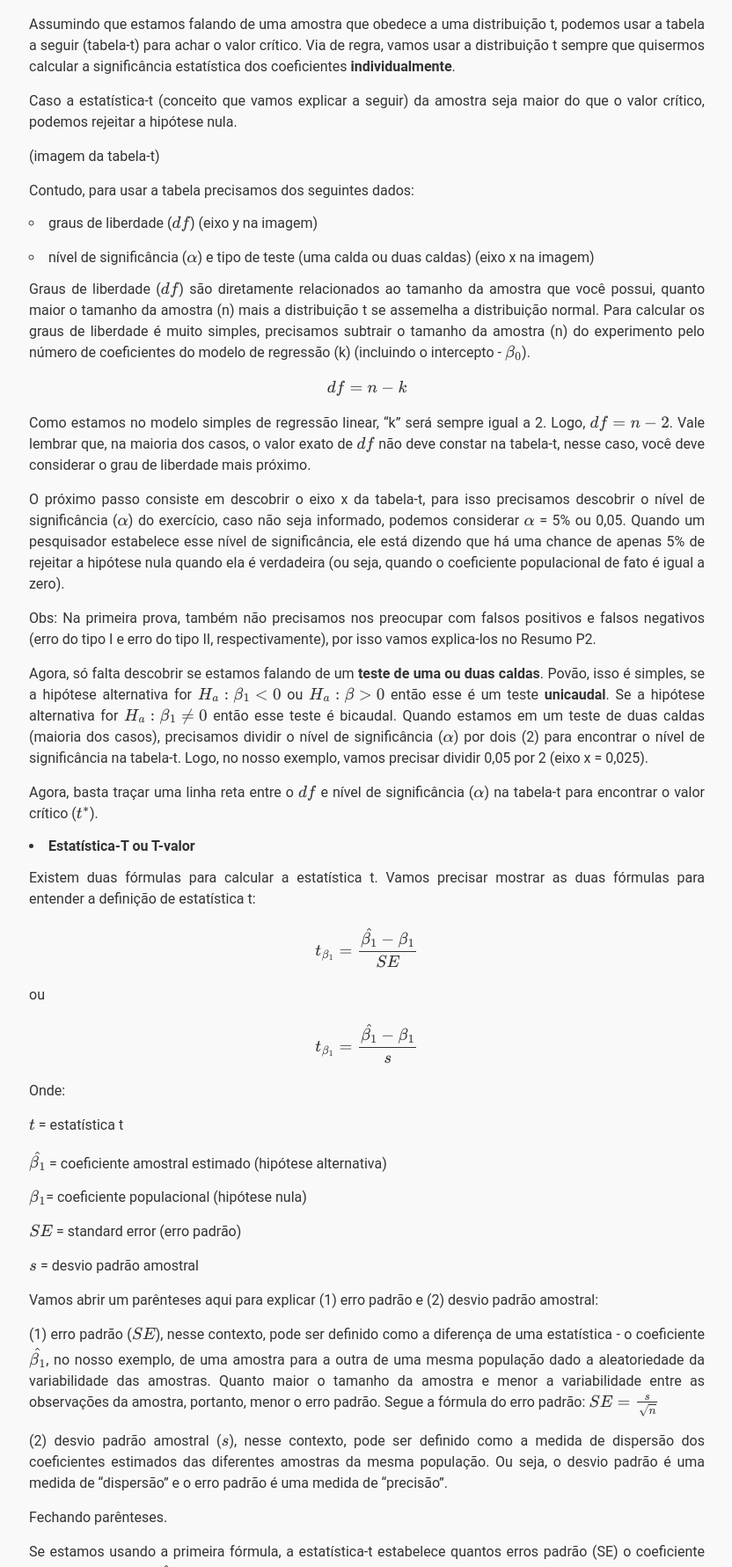
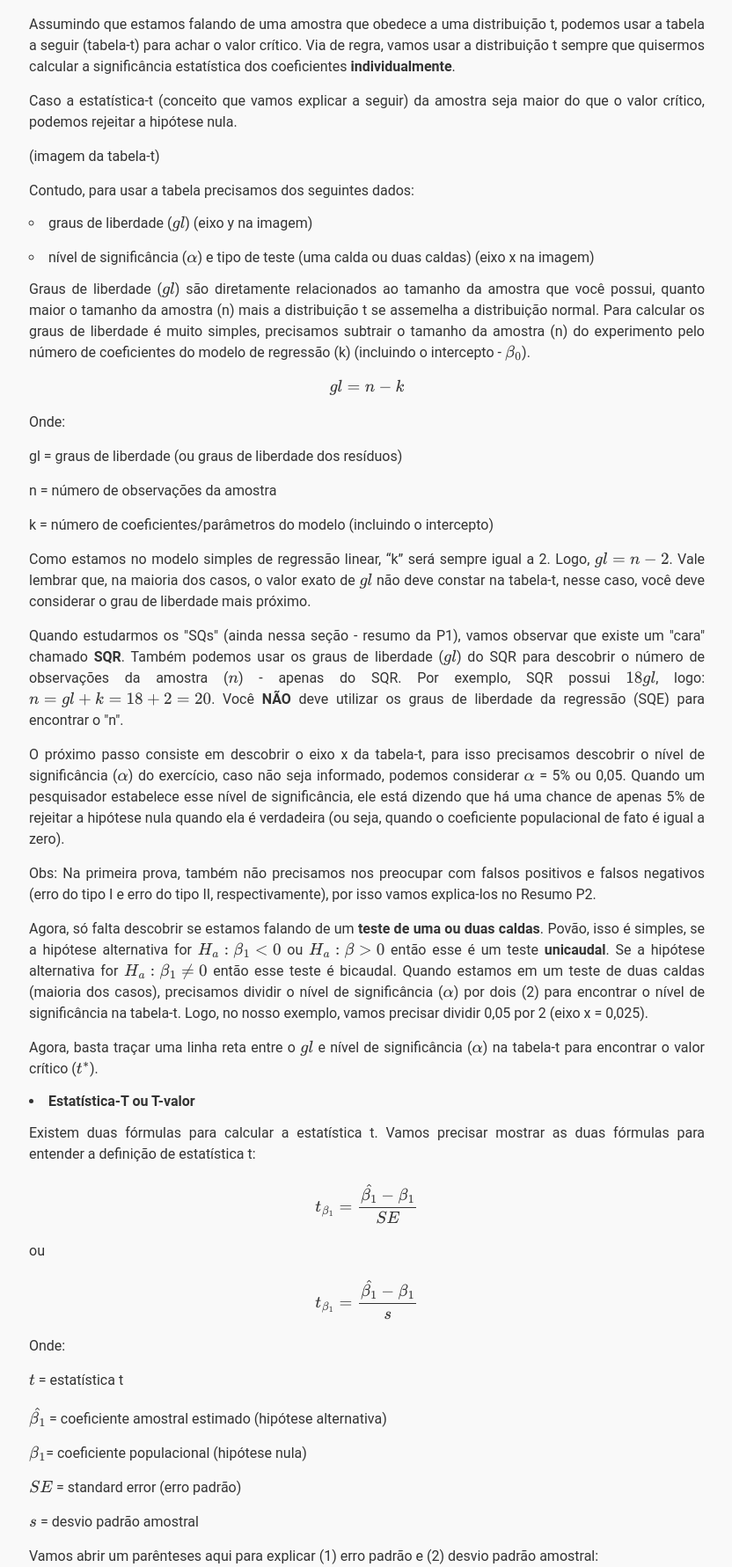
Before and after one commit to jgabrielgm/site-econometria, a Flask app: page / in a window 1280 px wide. Shown: the part 2122-3903 px from the top of the page at 88% size, without its empty margins (223-1055 px from the left). Run offline with Flask 3, Linux system fonts and the light colour scheme.

Commit message:
Ajuste do calculo dos graus de liberdade, incorporando a explicação do SQR

```diff
--- a/templates/index.html
+++ b/templates/index.html
@@ -140,20 +140,25 @@
                         <p>(imagem da tabela-t)</p>
                         <p>Contudo, para usar a tabela precisamos dos seguintes dados:</p>
                         <ul class="justified-list">
-                            <li>graus de liberdade (\( df \)) (eixo y na imagem)</li> <br>
+                            <li>graus de liberdade (\( gl \)) (eixo y na imagem)</li> <br>
                             <li>nível de significância (\( \alpha \)) e tipo de teste (uma calda ou duas caldas) (eixo x na imagem)</li>
                         </ul>
-                        <p>Graus de liberdade (\(df\)) são diretamente relacionados ao tamanho da amostra que você possui, quanto maior o tamanho da amostra (n) mais a distribuição t se assemelha a distribuição normal. Para calcular os graus de liberdade é muito simples, precisamos subtrair o tamanho da amostra (n) do experimento pelo número de coeficientes do modelo de regressão (k) (incluindo o intercepto - \(\beta_0\)).</p>
+                        <p>Graus de liberdade (\(gl\)) são diretamente relacionados ao tamanho da amostra que você possui, quanto maior o tamanho da amostra (n) mais a distribuição t se assemelha a distribuição normal. Para calcular os graus de liberdade é muito simples, precisamos subtrair o tamanho da amostra (n) do experimento pelo número de coeficientes do modelo de regressão (k) (incluindo o intercepto - \(\beta_0\)).</p>
                         <p>
                             $$
-                                df=n-k
+                                gl=n-k
                             $$
                         </p>
-                        <p>Como estamos no modelo simples de regressão linear, “k” será sempre igual a 2. Logo, \(df = n - 2\). Vale lembrar que, na maioria dos casos, o valor exato de \(df\) não deve constar na tabela-t, nesse caso, você deve considerar o grau de liberdade mais próximo.</p>
+                        <p>Onde:</p>
+                        <p>gl = graus de liberdade (ou graus de liberdade dos resíduos)</p>
+                        <p>n = número de observações da amostra</p>
+                        <p>k = número de coeficientes/parâmetros do modelo (incluindo o intercepto)</p>
+                        <p>Como estamos no modelo simples de regressão linear, “k” será sempre igual a 2. Logo, \(gl = n - 2\). Vale lembrar que, na maioria dos casos, o valor exato de \(gl\) não deve constar na tabela-t, nesse caso, você deve considerar o grau de liberdade mais próximo.</p>
+                        <p>Quando estudarmos os "SQs" (ainda nessa seção - resumo da P1), vamos observar que existe um "cara" chamado <b>SQR</b>. Também podemos usar os graus de liberdade (\(gl\)) do SQR para descobrir o número de observações da amostra (\(n\)) - apenas do SQR. Por exemplo, SQR possui \(18gl\), logo: \(n = gl + k = 18 + 2 = 20\). Você <b>NÃO</b> deve utilizar os graus de liberdade da regressão (SQE) para encontrar o "n".</p>
                         <p>O próximo passo consiste em descobrir o eixo x da tabela-t, para isso precisamos descobrir o nível de significância (\( \alpha \)) do exercício, caso não seja informado, podemos considerar \( \alpha \) = 5% ou 0,05. Quando um pesquisador estabelece esse nível de significância, ele está dizendo que há uma chance de apenas 5% de rejeitar a hipótese nula quando ela é verdadeira (ou seja, quando o coeficiente populacional de fato é igual a zero).</p>
                         <p>Obs: Na primeira prova, também não precisamos nos preocupar com falsos positivos e falsos negativos (erro do tipo I e erro do tipo II, respectivamente), por isso vamos explica-los no Resumo P2.</p>
                         <p>Agora, só falta descobrir se estamos falando de um <b>teste de uma ou duas caldas</b>. Povão, isso é simples, se a hipótese alternativa for \(H_a:\beta_1<0\) ou \(H_a:\beta>0\) então esse é um teste <b>unicaudal</b>. Se a hipótese alternativa for \(H_a:\beta_1 \neq 0\) então esse teste é bicaudal. Quando estamos em um teste de duas caldas (maioria dos casos), precisamos dividir o nível de significância (\( \alpha \)) por dois (2) para encontrar o nível de significância na tabela-t. Logo, no nosso exemplo, vamos precisar dividir 0,05 por 2 (eixo x = 0,025).</p>
-                        <p>Agora, basta traçar uma linha reta entre o \(df\) e nível de significância (\( \alpha \)) na tabela-t para encontrar o valor crítico (\(t^*\)).</p>
+                        <p>Agora, basta traçar uma linha reta entre o \(gl\) e nível de significância (\( \alpha \)) na tabela-t para encontrar o valor crítico (\(t^*\)).</p>
 
                         <li><b>Estatística-T ou T-valor</b></li>
                         <p>Existem duas fórmulas para calcular a estatística t. Vamos precisar mostrar as duas fórmulas para entender a definição de estatística t:</p>
@@ -193,7 +198,7 @@
                         <li>Como podemos usar a estatística-t para encontrar o p-valor usando a tabela-t (<b>pergunta de prova</b>)?</li>
                     </ul>
                     <p>Quando o p-valor não for fornecido, precisaremos encontrar o seu valor aproximado na tabela-t. Vamos considerar um exemplo com os seguintes dados:</p>
-                    <p>\(df = n - k = 30 - 2 = 28\)</p>
+                    <p>\(gl = n - k = 30 - 2 = 28\)</p>
                     <p>estatística-t\((|t|) = \frac{\hat{\beta_1}-0}{SE(\hat{\beta_1})}=2,5\)</p>
                     <p>Passo-a-passo:</p>
                     <p>(imagem table-t)</p>
@@ -203,7 +208,7 @@
                         <li>Feito isso, basta observar o nível de significância dessa coluna;</li> <br>
                         <li>Agora, precisamos analisar o teste de hipótese, caso o teste de hipótese possua duas caldas, multiplique o valor encontrado no começo da coluna por 2, caso contrário, multiplique por 1. Esse é o valor aproximado do p-valor.</li>
                     </ul>
-                    <p>Obs (passo 2): Caso a estatística-t seja muito alta, digamos 5, dificilmente a tabela-t conterá um valor crítico próximo a esse número dados os graus de liberdade (\(df\)), portanto, você pode assumir que o p-valor é muito pequeno. Repare que os valores críticos a direita da coluna são maiores e estão associados a níveis de significância mais baixos.</p>
+                    <p>Obs (passo 2): Caso a estatística-t seja muito alta, digamos 5, dificilmente a tabela-t conterá um valor crítico próximo a esse número dados os graus de liberdade (\(gl\)), portanto, você pode assumir que o p-valor é muito pequeno. Repare que os valores críticos a direita da coluna são maiores e estão associados a níveis de significância mais baixos.</p>
 
                     <h4>3. Intervalo de Confiança (CI) e Hipótese Nula (\(H_0\))</h4>
                     <p>O intervalo de confiança (CI) estabelece o intervalo em que a hipótese nula de \(\beta_1\) deve estar para que seja aceita, dado o nível de significância estabelecido (5%). Como no nosso exemplo a hipótese nula será sempre: \(H_0:{\beta_1}=0\), caso o intervalo de confiança (CI) não contenha 0 (zero), podemos rejeitar a hipótese nula.</p>
@@ -226,7 +231,7 @@
                     <p>Passo-a-passo:</p>
                     <ul class="justified-list list-number">
                         <li>Com isso, podemos calcular o valor crítico na tabela-t:</li>
-                        <p>Para o nível de significância de 5% (como ele não foi informado, podemos assumir \(\alpha=5\%\)) e graus de liberdade \(df = n - k - 1 = 30 - 1 - 1 = 28\), o valor crítico (\(t^*\)) na tabela-t seria de 2,048.</p>
+                        <p>Para o nível de significância de 5% (como ele não foi informado, podemos assumir \(\alpha=5\%\)) e graus de liberdade \(gl = n - k = 30 - 2 = 28\), o valor crítico (\(t^*\)) na tabela-t seria de 2,048.</p>
                         <li>Agora, basta substituir na fórmula:</li>
                         <p>
                             $$
```
